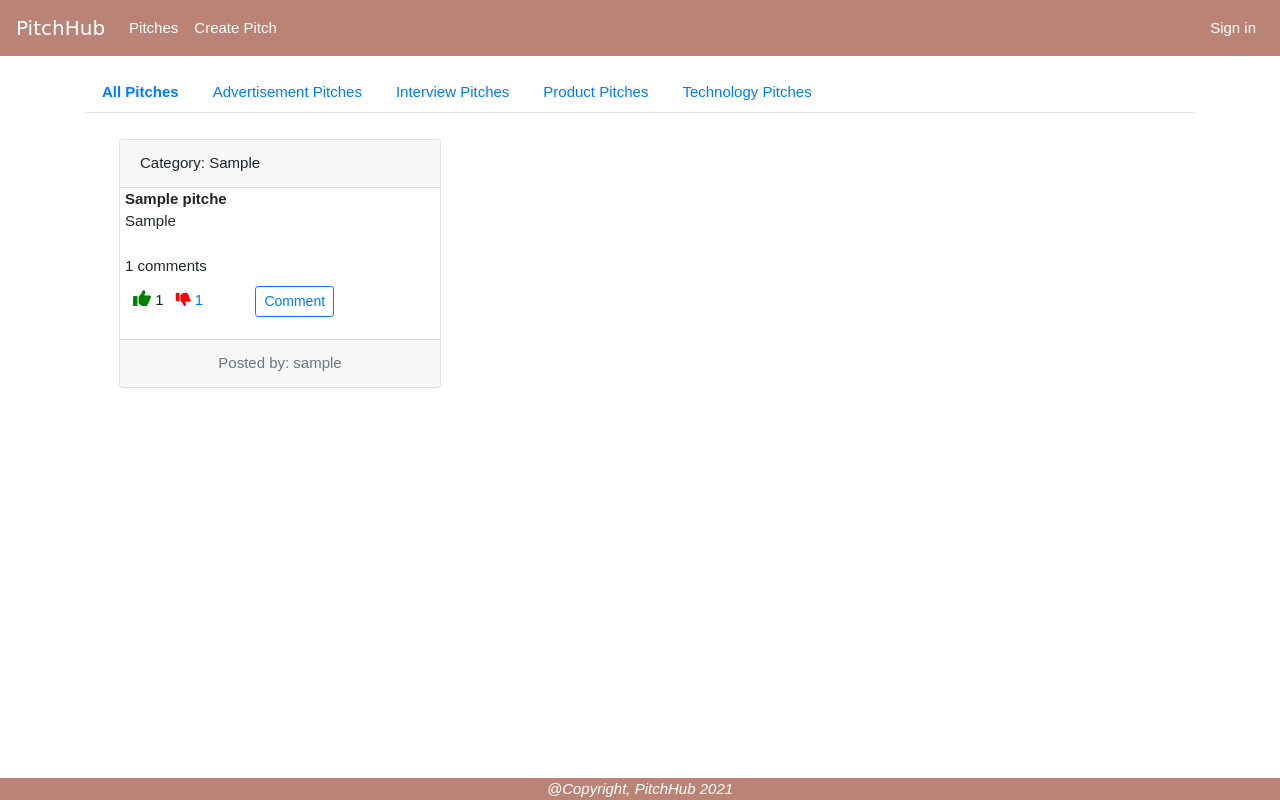
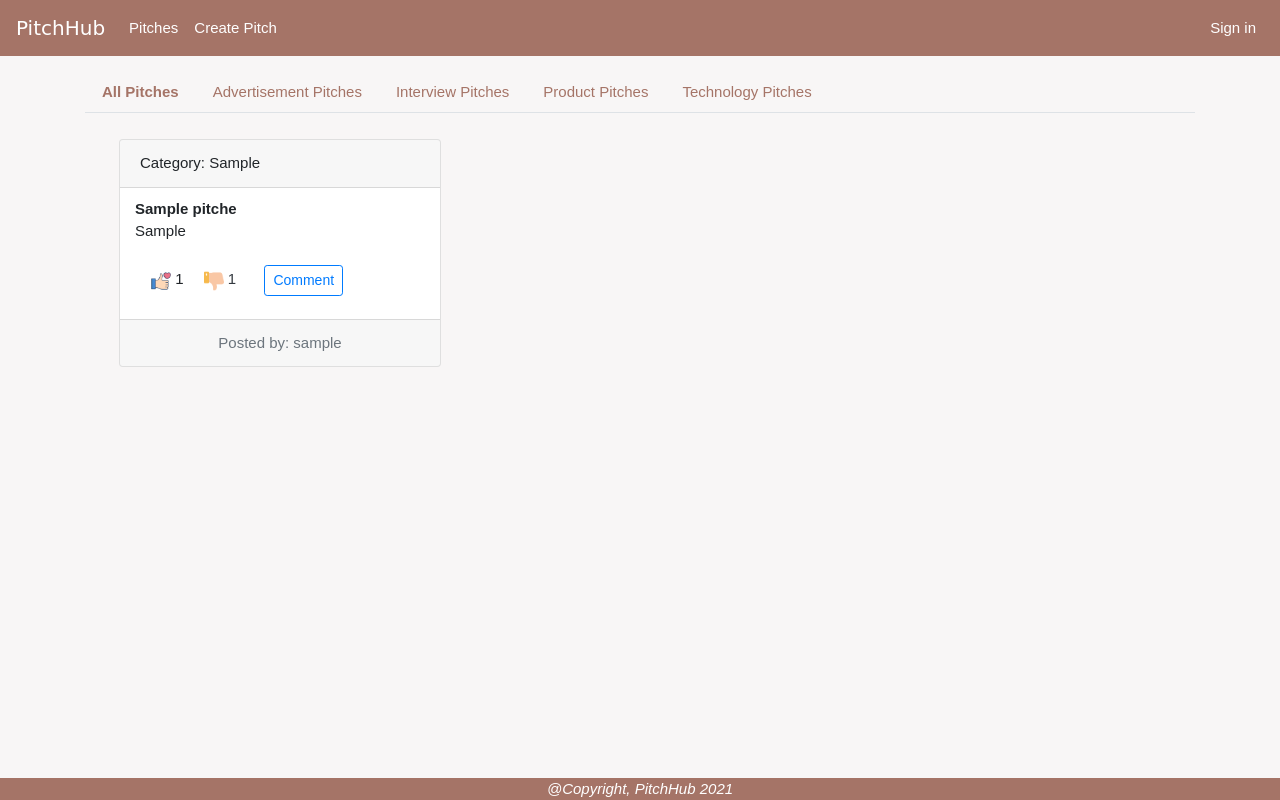
Before and after one commit to mary-wan/Pitches, a Flask app: page / in a window 1280 px wide. Run offline with Flask 2, Linux system fonts and the light colour scheme; tables that the repository leaves empty hold one stand-in row (values such as "Sample post"); some libraries are stand-ins or nearby versions; some web fonts are replaced.

Commit message:
change theme colors

```diff
--- a/app/static/css/style.css
+++ b/app/static/css/style.css
@@ -30,13 +30,14 @@ body{
     font-family: 'latoregular', sans-serif;
     overflow-x: none !important;
     font-size: 15px !important;
+    background-color: rgb(248, 246, 246) !important;
 }
 
 .navbar-brand,.aladin{
     font-family: 'Aladin', cursive;
 }
 .navbar,footer{
-    background-color: #bb8375 !important;
+    background-color: #a57467 !important;
 }
 .navbar a:hover{
     font-weight: 900;
@@ -46,7 +47,7 @@ footer p{
     margin: 0px !important;
 }
 .title{
-    color: #df9380 !important;
+    color:  #a57467 !important;
 }
 .italic{
     font-family: 'Lato', sans-serif;
@@ -55,7 +56,7 @@ footer p{
     padding: 0px !important;
 }
 .card-body{
-    padding: 0px 5px 0px 5px !important;
+    padding: 10px 15px 0px 15px !important;
 }
 .account-img {
     height: 100px;
@@ -69,4 +70,8 @@ footer p{
     border: 1px solid #dddddd;
     border-radius: 3px;
     margin-bottom: 20px;
+    height: fit-content;
   }
+  .icon{
+      height: 20px;
+  }
--- a/app/templates/index.html
+++ b/app/templates/index.html
@@ -17,19 +17,19 @@
           {% endfor %}
             <ul class="nav nav-tabs">
                 <li class="nav-item" >
-                    <a class="nav-link" data-toggle="tab" href="#pitches"><strong>All Pitches</strong> </a>
+                    <a class="nav-link title" data-toggle="tab" href="#pitches"><strong>All Pitches</strong> </a>
                 </li>
                 <li class="nav-item">
-                  <a class="nav-link"  data-toggle="tab" href="#advertisement">Advertisement Pitches</a>
+                  <a class="nav-link title"  data-toggle="tab" href="#advertisement">Advertisement Pitches</a>
                 </li>
                 <li class="nav-item">
-                  <a class="nav-link"  data-toggle="tab" href="#interview">Interview Pitches</a>
+                  <a class="nav-link title"  data-toggle="tab" href="#interview">Interview Pitches</a>
                 </li>
                 <li class="nav-item">
-                  <a class="nav-link" data-toggle="tab" href="#product">Product Pitches</a>
+                  <a class="nav-link title" data-toggle="tab" href="#product">Product Pitches</a>
                 </li>
                 <li class="nav-item">
-                    <a class="nav-link" data-toggle="tab" href="#technology">Technology Pitches</a>
+                    <a class="nav-link title" data-toggle="tab" href="#technology">Technology Pitches</a>
                 </li>
             </ul>
             <div class="tab-content">
--- a/app/templates/macros.html
+++ b/app/templates/macros.html
@@ -10,13 +10,12 @@
         <div class="card-body">
           <p class="m-0 p-0"><strong>{{pitch.title}}</strong></p>
           <p class="m-0 p-0">{{pitch.post}}</p><br>
-          <p class="pb-2 m-0">{{pitch.comment.count()}} comments</p>
           <div>
-            <span class="pl-2"><a href="{{url_for('main.upvote',id = pitch.id)}}"><i class="fa fa-thumbs-up"
-                  style="font-size:18px;color: green"></i></a> {{pitch.upvote.count()}}</span>
-            <span class="pl-2"><a href="{{url_for('main.downvote',id = pitch.id)}}"> <i class="fa fa-thumbs-down"
-                  style="color:red;"></i> {{pitch.downvote.count()}}</a></span>
-            <span class="pl-5"><a href="{{url_for('main.comment',pitch_id = pitch.id)}}" class="btn btn-outline-primary btn-sm"> Comment</a></span>
+            <span class="pl-3"><a href="{{url_for('main.upvote',id = pitch.id)}}"> <img src="{{url_for('static', filename='photos/like.png')}}" alt=""
+              class="icon"></a> {{pitch.upvote.count()}}</span>
+            <span class="pl-3"><a class="text-dark" href="{{url_for('main.downvote',id = pitch.id)}}"> <img src="{{url_for('static', filename='photos/dislike.png')}}" alt=""
+              class="icon"> {{pitch.downvote.count()}}</a></span>
+            <span class="pl-4"><a href="{{url_for('main.comment',pitch_id = pitch.id)}}" class="btn btn-outline-primary btn-sm"> Comment</a></span>
             <!-- <span class="pl-5">{{pitch.comment.count()}} comments</span> -->
           </div><br>
           <!-- <p class="p-0 m-0">{{pitch.comment.count()}} comments</p> -->
```
Also changed, not shown: app/templates/profile/profile.html (+16 -11 lines), app/static/photos/dislike.png (added), app/static/photos/like.png (added).
